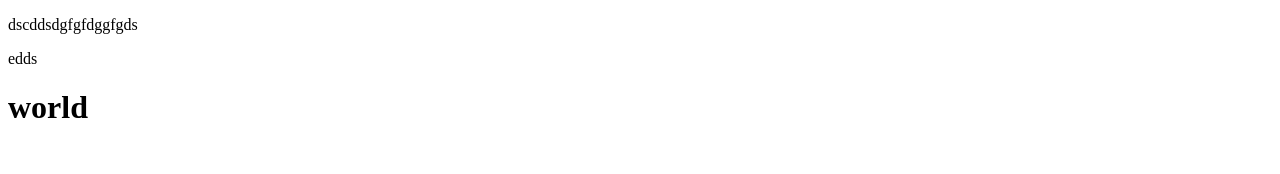
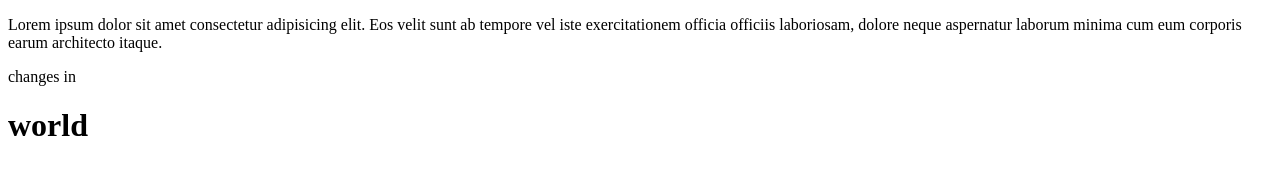
Before and after one commit to dmitriyfire/hillel06, a plain HTML site: page index.html in a window 1280 px wide. Drawn offline with Linux system fonts and the light colour scheme.

Commit message:
Create a paragraph

```diff
--- a/index.html
+++ b/index.html
@@ -1,13 +1,19 @@
 <!DOCTYPE html>
 <html lang="en">
+
 <head>
     <meta charset="UTF-8">
     <meta name="viewport" content="width=device-width, initial-scale=1.0">
     <title>hw4</title>
 </head>
+
 <body>
-    <p>dscddsdgfgfdggfgds</p>
-    <p>edds</p>
+    <p>Lorem ipsum dolor sit amet consectetur adipisicing elit. Eos velit sunt ab tempore vel iste exercitationem
+        officia officiis laboriosam,
+        dolore neque aspernatur laborum minima cum eum corporis earum architecto itaque.
+    </p>
+    <p>changes in</p>
     <h1>world</h1>
 </body>
+
 </html>
```
